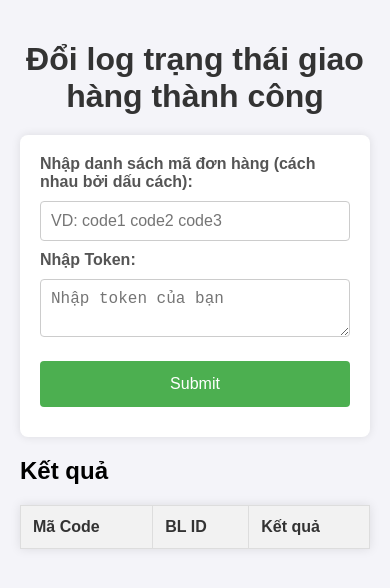
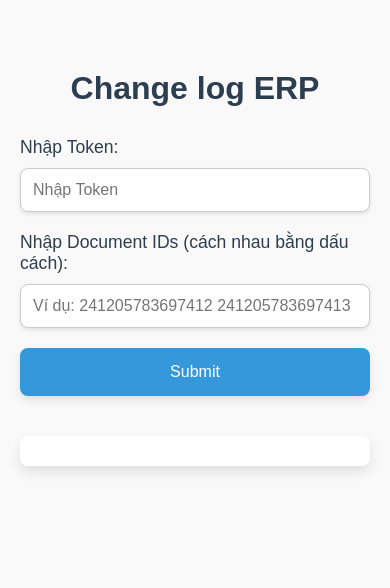
Before and after one commit to tuanhung07112001/CHANGE-LOG-ERP, a plain HTML site: page index.html in a window 390 px wide. Drawn offline with Linux system fonts and the light colour scheme.

Commit message:
Update index.html
update

```diff
--- a/index.html
+++ b/index.html
@@ -1,257 +1,338 @@
 <!DOCTYPE html>
-<html lang="en">
+<html lang="vi">
 
 <head>
     <meta charset="UTF-8">
     <meta name="viewport" content="width=device-width, initial-scale=1.0">
-    <title>Đổi log trạng thái giao hàng thành công</title>
-    <link rel="icon" href="https://scontent.fhan4-3.fna.fbcdn.net/v/t39.30808-6/258872306_1630710437266810_6072463976543713541_n.jpg?_nc_cat=100&ccb=1-7&_nc_sid=6ee11a&_nc_eui2=AeEel-CrnVM1pHmY3pwAFMZxlTTZqHY0mbaVNNmodjSZtq2h_rVAPh3qYyEKmbn0hI8e-Yxl0lenOm_9mLXKCTNG&_nc_ohc=u3QJ3Mgu59QQ7kNvgEr02gX&_nc_ht=scontent.fhan4-3.fna&_nc_gid=AfW7f-nP30IVHN1DQanEqOR&oh=00_AYCr15_T4Xsf1bOdKRcUlVGLXG_1OdcAdDovOQGWi6-5WQ&oe=66EE3182" type="image/x-icon">
+    <title>Change log ERP</title>
     <style>
+        /* Reset lại các thuộc tính mặc định và thiết lập font chữ */
+        * {
+            margin: 0;
+            padding: 0;
+            box-sizing: border-box;
+        }
+
         body {
-            font-family: Arial, sans-serif;
-            background-color: #f4f4f9;
-            margin: 0;
-            padding: 20px;
+            font-family: 'Arial', sans-serif;
+            background-color: #f9f9f9;
+            color: #333;
+            padding: 40px;
+            display: flex;
+            justify-content: center;
+            margin-top: 50px;
+            /* align-items: center; */
+            min-height: 100vh;
         }
 
         h1 {
+            font-size: 2.5rem;
+            color: #2c3e50;
             text-align: center;
-            color: #333;
-            margin-bottom: 20px;
+            margin-bottom: 30px;
         }
 
-        form {
-            background-color: #fff;
-            padding: 20px;
-            border-radius: 8px;
-            box-shadow: 0 0 10px rgba(0, 0, 0, 0.1);
-            max-width: 600px;
-            margin: 0 auto;
+        /* Form Input */
+        label {
+            font-size: 1.1rem;
+            margin-bottom: 10px;
+            color: #2c3e50;
+            display: inline-block;
         }
 
-        label {
-            font-weight: bold;
-            color: #555;
+        input {
+            width: 100%;
+            padding: 12px;
+            margin-bottom: 20px;
+            border-radius: 8px;
+            border: 1px solid #ccc;
+            font-size: 1rem;
+            transition: border 0.3s ease;
+            box-shadow: 0 2px 4px rgba(0, 0, 0, 0.1);
         }
 
-        input[type="text"],
-        textarea {
-            width: 100%;
-            padding: 10px;
-            margin: 10px 0;
-            border: 1px solid #ccc;
-            border-radius: 4px;
-            font-size: 16px;
-            box-sizing: border-box;
+        input:focus {
+            border-color: #3498db;
+            outline: none;
+            box-shadow: 0 0 8px rgba(52, 152, 219, 0.4);
         }
 
         button {
             width: 100%;
-            background-color: #4CAF50;
+            padding: 15px;
+            background-color: #3498db;
             color: white;
-            padding: 14px 20px;
-            margin: 10px 0;
+            font-size: 1.2rem;
             border: none;
-            border-radius: 4px;
-            font-size: 16px;
+            border-radius: 8px;
             cursor: pointer;
+            transition: background-color 0.3s, transform 0.2s;
+            box-shadow: 0 4px 8px rgba(0, 0, 0, 0.1);
+        }
+
+        button:hover {
+            background-color: #2980b9;
+            transform: translateY(-2px);
+        }
+
+        button:active {
+            background-color: #2980b9;
+            transform: translateY(1px);
+        }
+
+        /* Kết quả trả về */
+        .result {
+            width: 100%;
+            max-width: 800px;
+            margin-top: 40px;
+            padding: 20px;
+            background-color: #fff;
+            border-radius: 8px;
+            box-shadow: 0 6px 12px rgba(0, 0, 0, 0.1);
+            font-size: 1rem;
+        }
+
+        .result ul {
+            list-style: none;
+            padding: 0;
+        }
+
+        .result li {
+            margin: 12px 0;
+            padding: 12px;
+            border-radius: 8px;
+            background-color: #ecf0f1;
+            font-size: 1.1rem;
+            display: flex;
+            justify-content: space-between;
+            align-items: center;
+            box-shadow: 0 1px 3px rgba(0, 0, 0, 0.1);
             transition: background-color 0.3s;
         }
 
-        button:hover {
-            background-color: #45a049;
+        .result li.loading {
+            background-color: #f7c04e;
         }
 
-        table {
-            width: 100%;
-            border-collapse: collapse;
-            margin-top: 20px;
-            box-shadow: 0 0 10px rgba(0, 0, 0, 0.1);
+        .result li.success {
+            background-color: #2ecc71;
+            color: white;
+            border: 1px solid #27ae60;
         }
 
-        table,
-        th,
-        td {
-            border: 1px solid #ddd;
+        .result li.error {
+            background-color: #e74c3c;
+            color: white;
+            border: 1px solid #c0392b;
         }
 
-        th,
-        td {
-            padding: 12px;
-            text-align: left;
-        }
+        /* Responsive Design */
+        @media (max-width: 600px) {
+            body {
+                padding: 20px;
+            }
 
-        th {
-            background-color: #f2f2f2;
-            color: #333;
-        }
+            h1 {
+                font-size: 2rem;
+            }
 
-        .success {
-            color: #28a745;
-            font-weight: bold;
-        }
+            input,
+            button {
+                font-size: 1rem;
+            }
 
-        .failure {
-            color: #dc3545;
-            font-weight: bold;
-        }
-
-        #overlay {
-            position: fixed;
-            top: 0;
-            left: 0;
-            width: 100%;
-            height: 100%;
-            background-color: rgba(0, 0, 0, 0.5);
-            display: none;
-            justify-content: center;
-            align-items: center;
-            z-index: 9999;
-        }
-
-        #overlay h1 {
-            color: white;
-            font-size: 30px;
+            .result {
+                padding: 15px;
+            }
         }
     </style>
 </head>
 
 <body>
-    <h1>Đổi log trạng thái giao hàng thành công</h1>
-    <form id="apiForm">
-        <label for="codes">Nhập danh sách mã đơn hàng (cách nhau bởi dấu cách):</label>
-        <input type="text" id="codes" name="codes" placeholder="VD: code1 code2 code3">
 
+    <div class="container">
+        <h1>Change log ERP</h1>
+
+        <!-- Input for Token -->
         <label for="token">Nhập Token:</label>
-        <textarea id="token" name="token" placeholder="Nhập token của bạn"></textarea>
+        <input type="text" id="token" placeholder="Nhập Token" required><br>
 
-        <button type="button" onclick="callAPIs()">Submit</button>
-    </form>
+        <!-- Input for DocumentIds (cách nhau bằng dấu cách) -->
+        <label for="documentIds">Nhập Document IDs (cách nhau bằng dấu cách):</label>
+        <input type="text" id="documentIds" placeholder="Ví dụ: 241205783697412 241205783697413" required><br>
 
-    <h2>Kết quả</h2>
-    <table id="resultTable">
-        <thead>
-            <tr>
-                <th>Mã Code</th>
-                <th>BL ID</th>
-                <th>Kết quả</th>
-            </tr>
-        </thead>
-        <tbody>
-        </tbody>
-    </table>
+        <!-- Button to Trigger API Call -->
+        <button onclick="fetchData()">Submit</button>
 
-    <div id="overlay">
-        <h1>Loading...</h1>
+        <!-- Div to show results -->
+        <div class="result" id="result">
+            <ul id="statusList"></ul>
+        </div>
     </div>
 
     <script>
-        function showOverlay() {
-            document.getElementById('overlay').style.display = 'flex';
+        // Hàm lấy dữ liệu từ các ô input
+        function getInputData() {
+            const token = document.getElementById("token").value.trim();
+            const documentIds = document.getElementById("documentIds").value.trim().split(/\s+/);  // Tách theo dấu cách
+
+            if (!token || documentIds.length === 0) {
+                alert("Vui lòng nhập đầy đủ thông tin Token và Document IDs.");
+                return null;
+            }
+
+            return { token, documentIds };
         }
 
-        function hideOverlay() {
-            document.getElementById('overlay').style.display = 'none';
+        // Hàm gọi API đầu tiên và xử lý kết quả
+        function fetchData() {
+            const inputData = getInputData();
+            if (!inputData) return;  // Nếu thiếu token hoặc documentIds, dừng thực hiện
+
+            const { token, documentIds } = inputData;
+
+            // Hiển thị loading khi đang gọi API
+            const statusList = document.getElementById("statusList");
+            statusList.innerHTML = '';  // Xóa kết quả cũ
+            documentIds.forEach(id => {
+                const li = document.createElement("li");
+                li.classList.add("loading");
+                li.textContent = `Đang xử lý documentId: ${id}...`;
+                statusList.appendChild(li);
+            });
+
+            // Gọi API cho từng documentId
+            documentIds.forEach((documentId, index) => {
+                // API đầu tiên (Get Delivery Requests)
+                const apiUrl = 'https://staff-bff.tekoapis.com/api/v1/delivery-requests';
+                const headers = {
+                    'Accept': 'application/json, text/plain, */*',
+                    'Accept-Language': 'vi',
+                    'Authorization': `Bearer ${token}`,
+                    'Content-Type': 'application/json',
+                    'Connection': 'keep-alive'
+                };
+                const body = JSON.stringify({
+                    "page": 1,
+                    "pageSize": 10,
+                    "documentIds": [documentId]
+                });
+
+                fetch(apiUrl, {
+                    method: 'POST',
+                    headers: headers,
+                    body: body
+                })
+                    .then(response => response.json())
+                    .then(data => {
+                        if (data.code === 0) {
+                            const deliveryRequests = data.data.deliveryRequests;
+                            deliveryRequests.forEach(request => {
+                                const deliveryRequestId = request.deliveryRequestId;
+                                const status = request.status;
+                                const currentTransportId = request.currentTransportId;
+                                const li = statusList.children[index];  // Lấy phần tử li tương ứng với documentId
+
+                                if (status === "DELIVERY_REQUESTED" || status === "DELIVERING") {
+                                    // Cập nhật trạng thái thành công hay lỗi cho documentId
+                                    if (status === "DELIVERY_REQUESTED") {
+                                        updateTransportStatusStep1(currentTransportId, token, deliveryRequestId, li, documentId);
+                                    }
+                                    else updateTransportStatusStep2(currentTransportId, token, deliveryRequestId, li, documentId);
+
+                                }
+                            });
+                        }
+                    })
+                    .catch(error => {
+                        console.error('Error fetching data:', error);
+                        const li = statusList.children[index];
+                        li.textContent = `documentId: ${documentId} - Lỗi khi gọi API`;
+                        li.classList.remove("loading");
+                        li.classList.add("error");
+                    });
+            });
         }
 
-        async function callAPIs() {
-            const codesInput = document.getElementById('codes').value.trim();
-            let token = document.getElementById('token').value.trim();
+        // Hàm gọi API thứ 2 để cập nhật trạng thái của transport (Step 1)
+        function updateTransportStatusStep1(currentTransportId, token, deliveryRequestId, li, documentId) {
+            const apiUrl = `https://staff-bff.tekoapis.com/api/v1/transports/${currentTransportId}/manual-update-status`;
+            const headers = {
+                'sec-ch-ua-platform': '"macOS"',
+                'Authorization': `Bearer ${token}`,
+                'Content-Type': 'application/json'
+            };
 
-            if (token.startsWith('"') && token.endsWith('"')) {
-                token = token.substring(1, token.length - 1);
-            }
+            const body = JSON.stringify({
+                "deliveryRequestId": deliveryRequestId,
+                "status": "DELIVERING"
+            });
 
-            const codes = codesInput.split(' ');
+            fetch(apiUrl, {
+                method: 'POST',
+                headers: headers,
+                body: body
+            })
+                .then(response => response.json())
+                .then(data => {
+                    if (data.code === 0) {
+                        updateTransportStatusStep2(currentTransportId, token, deliveryRequestId, li, documentId);
+                        // li.textContent = `documentId: ${documentId} - Cập nhật trạng thái thành công: DELIVERING`;
+                        // li.classList.remove("loading");
+                        // li.classList.add("success");
+                    } else {
+                        li.textContent = `documentId: ${documentId} - Cập nhật thất bại`;
+                        li.classList.remove("loading");
+                        li.classList.add("error");
+                    }
+                })
+                .catch(error => {
+                    li.textContent = `documentId: ${documentId} - Lỗi cập nhật trạng thái`;
+                    li.classList.remove("loading");
+                    li.classList.add("error");
+                    console.error('Error updating transport status:', error);
+                });
+        }
 
-            const resultTableBody = document.querySelector('#resultTable tbody');
-            resultTableBody.innerHTML = '';
+        // Hàm gọi API thứ 2 để cập nhật trạng thái của transport (Step 2)
+        function updateTransportStatusStep2(currentTransportId, token, deliveryRequestId, li, documentId) {
+            const apiUrl = `https://staff-bff.tekoapis.com/api/v1/transports/${currentTransportId}/manual-update-status`;
+            const headers = {
+                'sec-ch-ua-platform': '"macOS"',
+                'Authorization': `Bearer ${token}`,
+                'Content-Type': 'application/json'
+            };
 
-            if (!codes.length || !token) {
-                alert('Vui lòng nhập mã đơn hàng và token');
-                return;
-            }
+            const body = JSON.stringify({
+                "deliveryRequestId": deliveryRequestId,
+                "status": "DELIVERED"
+            });
 
-            showOverlay();
+            fetch(apiUrl, {
+                method: 'POST',
+                headers: headers,
+                body: body
+            })
+                .then(response => response.json())
+                .then(data => {
+                    if (data.code === 0) {
+                        li.textContent = `documentId: ${documentId} - Cập nhật trạng thái thành công: DELIVERED`;
+                        li.classList.remove("loading");
+                        li.classList.add("success");
+                    } else {
+                        li.textContent = `documentId: ${documentId} - Cập nhật thất bại`;
+                        li.classList.remove("loading");
+                        li.classList.add("error");
+                    }
+                })
+                .catch(error => {
+                    li.textContent = `documentId: ${documentId} - Lỗi cập nhật trạng thái`;
+                    li.classList.remove("loading");
+                    li.classList.add("error");
+                    console.error('Error updating transport status:', error);
+                });
+        }
 
-            for (const code of codes) {
-                try {
-                    const firstApiUrl = `https://logistics.tekoapis.com/api/admin/bls?keyword=${code}&field=bl_lines`;
-                    const firstApiResponse = await fetch(firstApiUrl, {
-                        method: 'GET',
-                        headers: {
-                            'accept': 'application/json, text/plain, */*',
-                            'authorization': `Bearer ${token}`,
-                            'user-agent': 'Mozilla/5.0'
-                        }
-                    });
-
-                    const firstApiData = await firstApiResponse.json();
-
-                    if (firstApiData.code === 200 && firstApiData.data.bls.length > 0) {
-                        const blId = firstApiData.data.bls[0].id;
-
-                        const secondApiUrl = `https://logistics.tekoapis.com/api/admin/bls/${blId}`;
-                        const secondApiResponse = await fetch(secondApiUrl, {
-                            method: 'GET',
-                            headers: {
-                                'accept': 'application/json, text/plain, */*',
-                                'authorization': `Bearer ${token}`,
-                                'user-agent': 'Mozilla/5.0'
-                            }
-                        });
-
-                        const secondApiData = await secondApiResponse.json();
-                        const transportsID = secondApiData?.data?.bl?.transports[0]?.id ?? 0;
-
-                        const thirdApiUrl = `https://logistics.tekoapis.com/api/admin/transport/${transportsID}/ok`;
-                        const thirdApiResponse = await fetch(thirdApiUrl, {
-                            method: 'POST',
-                            headers: {
-                                'accept': 'application/json, text/plain, */*',
-                                'authorization': `Bearer ${token}`,
-                                'user-agent': 'Mozilla/5.0'
-                            }
-                        });
-
-                        const thirdApiData = await thirdApiResponse.json();
-
-                        const resultClass = thirdApiData.code === 200 ? 'success' : 'failure';
-                        const resultMessage = thirdApiData.code === 200 ? 'Thành công' : `Thất bại: ${thirdApiData.message}`;
-
-                        const row = `
-                            <tr>
-                                <td>${code}</td>
-                                <td>${blId}</td>
-                                <td class="${resultClass}">${resultMessage}</td>
-                            </tr>
-                        `;
-                        resultTableBody.innerHTML += row;
-                    } else {
-                        const row = `
-                            <tr>
-                                <td>${code}</td>
-                                <td>Không tìm thấy</td>
-                                <td></td>
-                            </tr>
-                        `;
-                        resultTableBody.innerHTML += row;
-                    }
-                } catch (error) {
-                    console.error('Error:', error);
-                    const row = `
-                        <tr>
-                            <td>${code}</td>
-                            <td>Lỗi khi gọi API</td>
-                            <td></td>
-                        </tr>
-                    `;
-                    resultTableBody.innerHTML += row;
-                }
-            }
-
-            hideOverlay();
-        }
     </script>
 </body>
 
```
